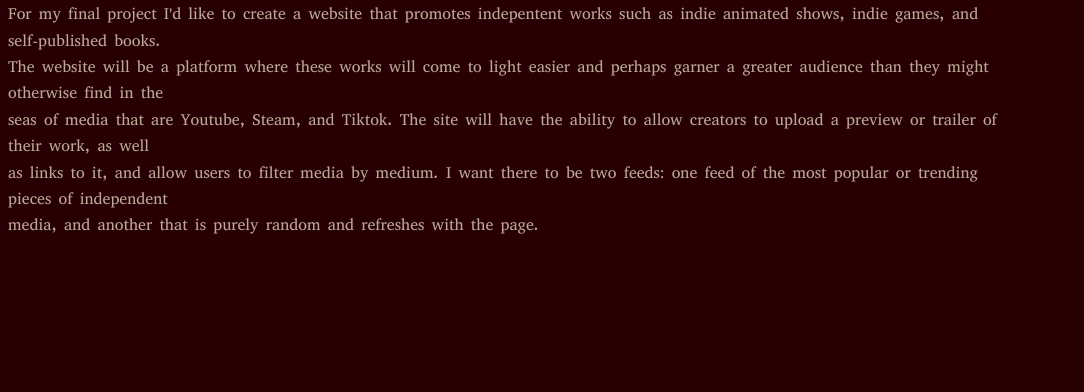
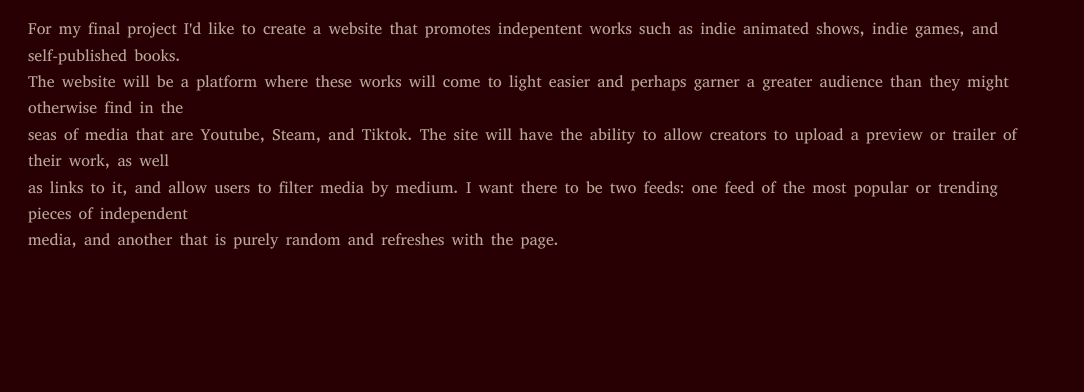
Before and after one commit to csw220001/Cariana-Waters-Internet-Studio, a plain HTML site: page asg1/index.html in a window 1280 px wide. Shown: the part 408-800 px from the top of the page, without its empty margins (0-1084 px from the left). Drawn offline with Linux system fonts and the light colour scheme; files that its build step writes are made by us from their sources; files whose address does not match are found by name.

Commit message:
Update styles.css

```diff
--- a/asg8/styles.css
+++ b/asg8/styles.css
@@ -23,6 +23,8 @@ body {
   font-weight: false;
   line-height: 1.65;
   background-color: #280003;
+  padding-left: 20px;
+  padding-top: 15px;
 }
 
 h1, h2 {
@@ -60,4 +62,5 @@ h2 {
 small,
 .text-small {
   font-size: 0.64em;
+
 }
```
